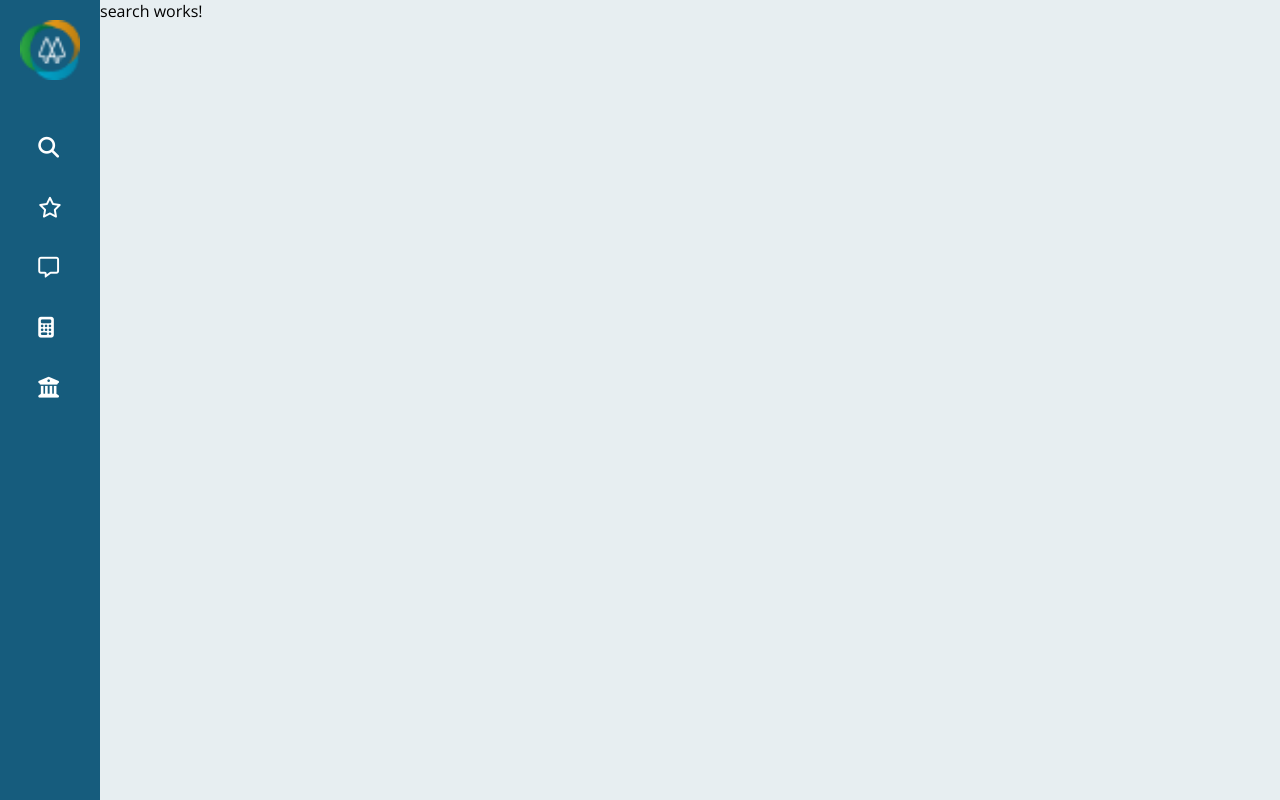
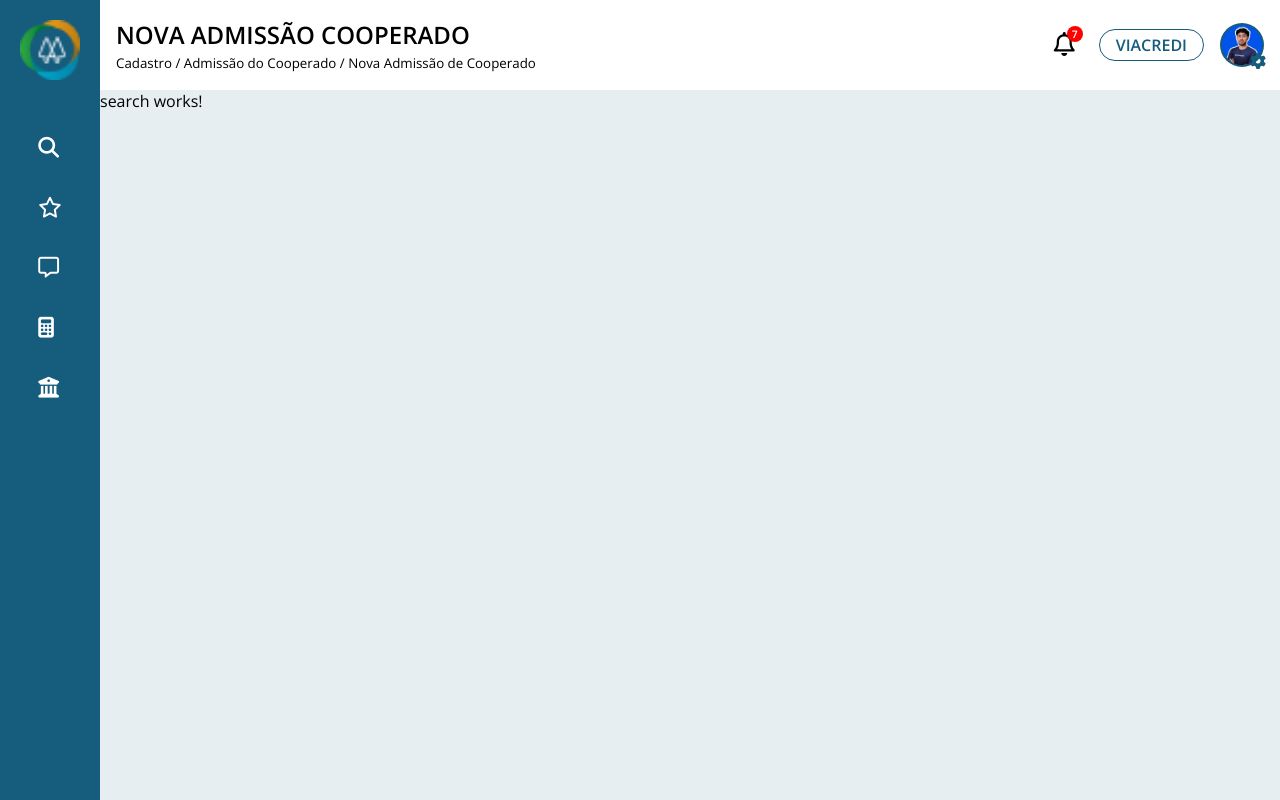
Before and after one commit to pedro3g/ailos-test, an Angular app: page / in a window 1280 px wide. Built offline with nearby package versions, Linux system fonts and the light colour scheme.

Commit message:
test: adjust declarations

```diff
--- a/src/app/app.module.ts
+++ b/src/app/app.module.ts
@@ -5,9 +5,13 @@ import { AppComponent } from './app.component';
 import { AppRoutingModule } from './app-routing.module';
 import { NavbarComponent } from './shared/components/navbar/navbar.component';
 import { SearchComponent } from './modules/search/search.component';
+import { HeaderComponent } from './shared/components/header/header.component';
+import { AvatarComponent } from './shared/components/header/avatar/avatar.component';
+import { ButtonComponent } from './shared/components/button/button.component';
+import { BadgeIconComponent } from './shared/components/badge-icon/badge-icon.component';
 
 @NgModule({
-  declarations: [AppComponent, NavbarComponent, SearchComponent],
+  declarations: [AppComponent, NavbarComponent, SearchComponent, HeaderComponent, AvatarComponent, ButtonComponent, BadgeIconComponent],
   imports: [BrowserModule, AppRoutingModule],
   providers: [],
   bootstrap: [AppComponent],
--- a/src/app/modules/search/search.component.html
+++ b/src/app/modules/search/search.component.html
@@ -1 +1,7 @@
-<p>search works!</p>
+<div class="search-wrapper">
+  <app-header
+    title="NOVA ADMISSÃO COOPERADO"
+    subtitle="Cadastro / Admissão do Cooperado / Nova Admissão de Cooperado"
+  />
+  <p>search works!</p>
+</div>
--- a/src/app/modules/search/search.component.scss
+++ b/src/app/modules/search/search.component.scss
@@ -0,0 +1,5 @@
+.search-wrapper {
+  height: 100%;
+  display: grid;
+  grid-template-rows: max-content auto;
+}
--- a/src/styles.scss
+++ b/src/styles.scss
@@ -10,6 +10,8 @@
   --primary: #165c7d;
   --secondary: #ffffff;
   --background: #e7eef1;
+
+  --primary-hover: rgba(22, 92, 125, 0.1);
 }
 
 html,
```
Also changed, not shown: 2 other files (tests, documents, lock files or other folders).
